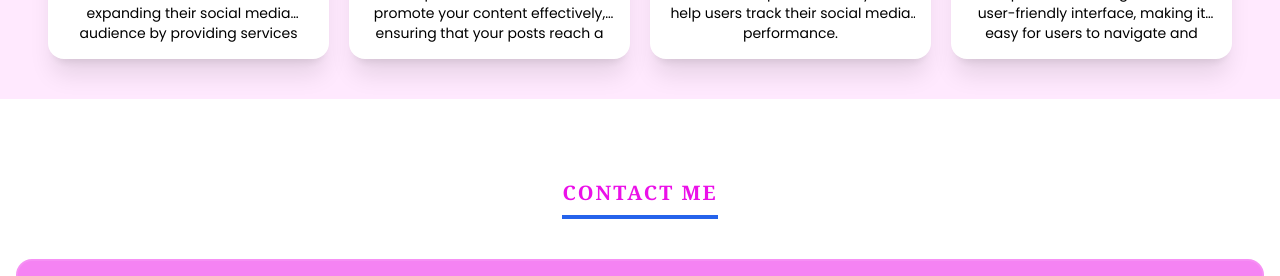
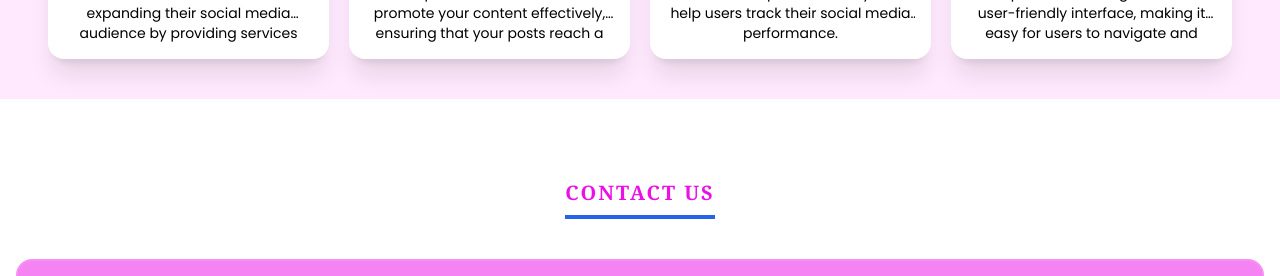
Before and after one commit to Victex4/gkam, a React (Vite) app: page / in a window 1280 px wide. Shown: the part 2379-2655 px from the top of the page. Built offline with nearby package versions, Linux system fonts and the light colour scheme.

Commit message:
initial commit

```diff
--- a/src/section/Contact.jsx
+++ b/src/section/Contact.jsx
@@ -40,7 +40,7 @@ const Contact = () => {
     initial="hidden"
     animate={isInView ? "visible" : "hidden"}
     >
-      <SectionTitle title="Contact Me"/>
+      <SectionTitle title="Contact Us"/>
       <div className='container mt-10 flex flex-col gap-10 rounded-2xl border-2 border-white/10 bg-[#F583F3] p-10 md:flex-row'>
         <motion.div className='flex flex-1 items-center justify-center'
          variants={fadeInVariants}
```
